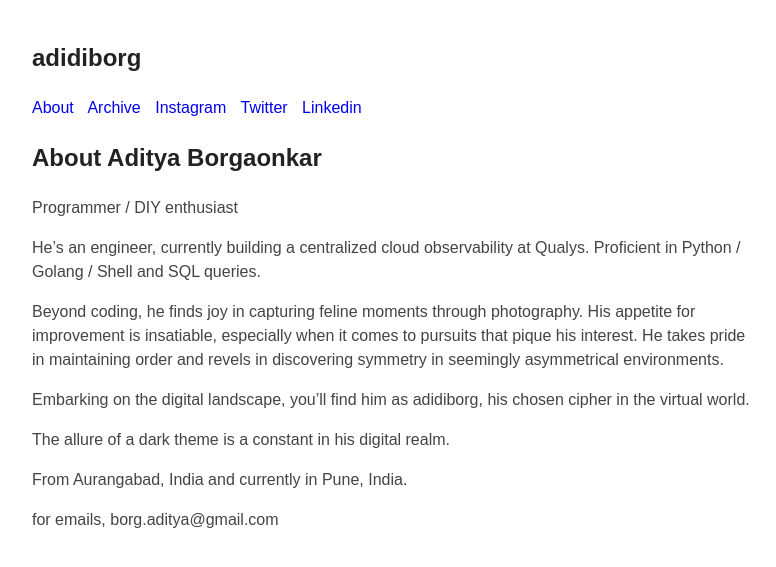
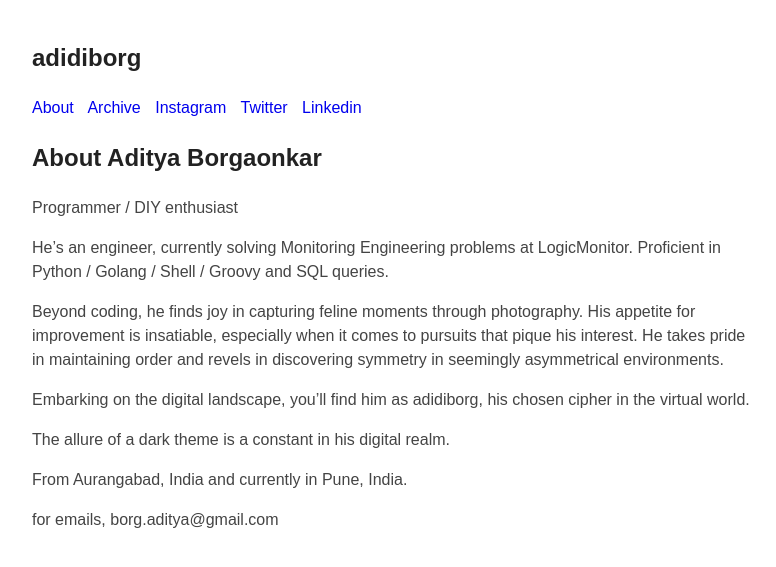
Before and after one commit to adidiborg/adidiborg.github.io, a Jekyll site: the page built from index.md, in a window 1280 px wide. Shown: the top 567 px of the page, without its empty margins (248-1024 px from the left). Built offline with Jekyll 4.4.1, drawn with Linux system fonts in a browser that asks for light colours.

Commit message:
work update

```diff
--- a/index.md
+++ b/index.md
@@ -6,7 +6,7 @@ title: About
 
 Programmer / DIY enthusiast
 
-He's an engineer, currently building a centralized cloud observability at Qualys. Proficient in Python / Golang / Shell and SQL queries.
+He's an engineer, currently solving Monitoring Engineering problems at LogicMonitor. Proficient in Python / Golang / Shell / Groovy and SQL queries.
 
 Beyond coding, he finds joy in capturing feline moments through photography. His appetite for improvement is insatiable, especially when it comes to pursuits that pique his interest. He takes pride in maintaining order and revels in discovering symmetry in seemingly asymmetrical environments.
 
```
